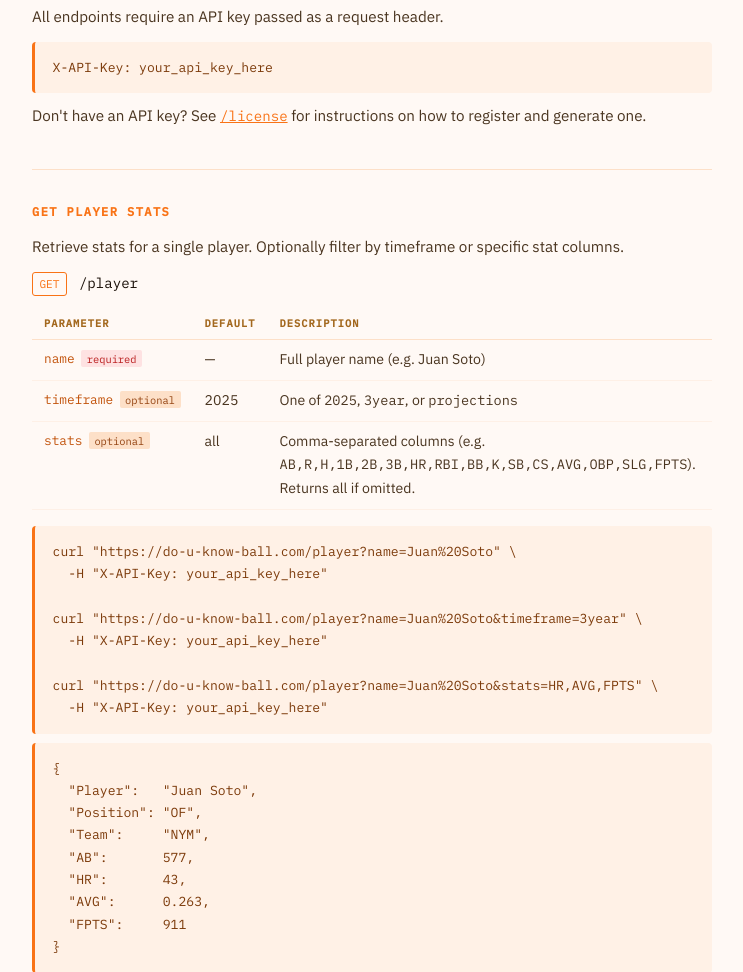
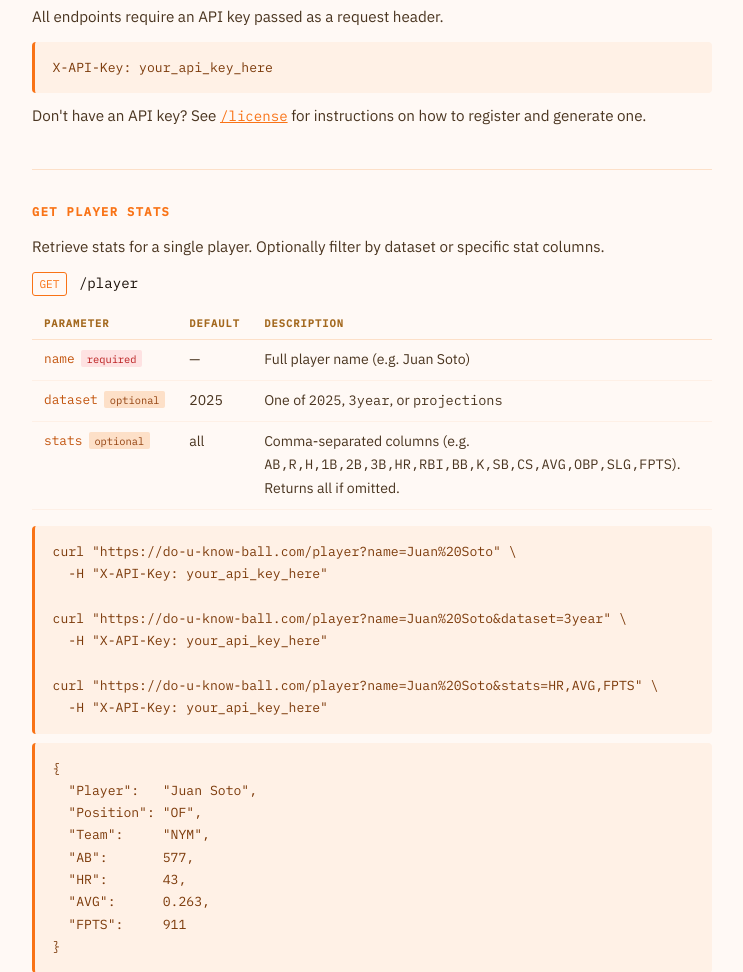
Before and after one commit to RyanW848/Do_You_Know_Ball_API, a Flask app: page / in a window 1280 px wide. Shown: the part 222-1194 px from the top of the page, without its empty margins (268-1011 px from the left). Run offline with Flask 3, Linux system fonts and the light colour scheme.

Commit message:
Replaced timeframe with dataset

```diff
--- a/templates/index.html
+++ b/templates/index.html
@@ -174,7 +174,7 @@
   <!-- /player -->
   <section>
     <h2>Get Player Stats</h2>
-    <p>Retrieve stats for a single player. Optionally filter by timeframe or specific stat columns.</p>
+    <p>Retrieve stats for a single player. Optionally filter by dataset or specific stat columns.</p>
     <div class="endpoint"><span class="method">GET</span><span class="path">/player</span></div>
 
     <table>
@@ -188,7 +188,7 @@
           <td>Full player name (e.g. Juan Soto)</td>
         </tr>
         <tr>
-          <td>timeframe<span class="tag optional">optional</span></td>
+          <td>dataset<span class="tag optional">optional</span></td>
           <td>2025</td>
           <td>One of <code>2025</code>, <code>3year</code>, or <code>projections</code></td>
         </tr>
@@ -203,7 +203,7 @@
     <pre><code>curl "https://do-u-know-ball.com/player?name=Juan%20Soto" \
   -H "X-API-Key: your_api_key_here"
 
-curl "https://do-u-know-ball.com/player?name=Juan%20Soto&timeframe=3year" \
+curl "https://do-u-know-ball.com/player?name=Juan%20Soto&dataset=3year" \
   -H "X-API-Key: your_api_key_here"
 
 curl "https://do-u-know-ball.com/player?name=Juan%20Soto&stats=HR,AVG,FPTS" \
```
